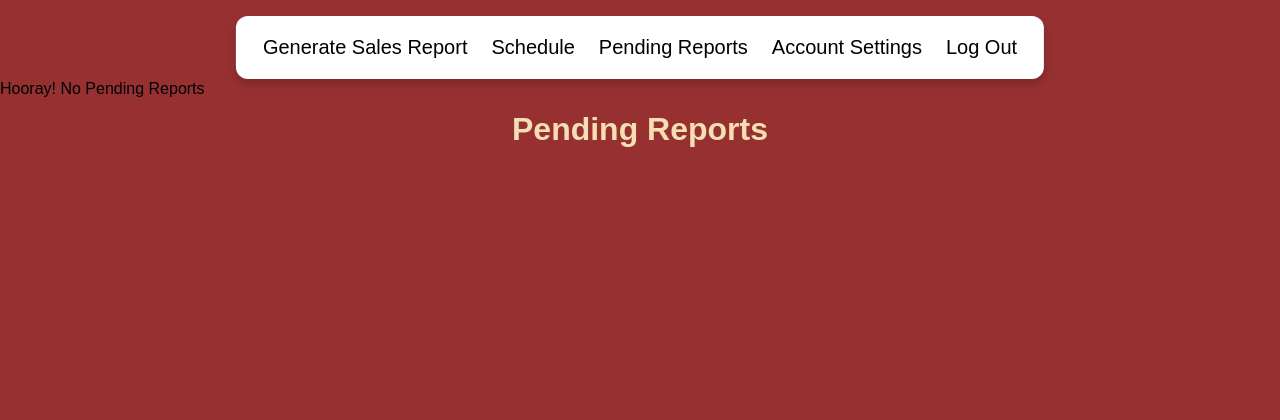
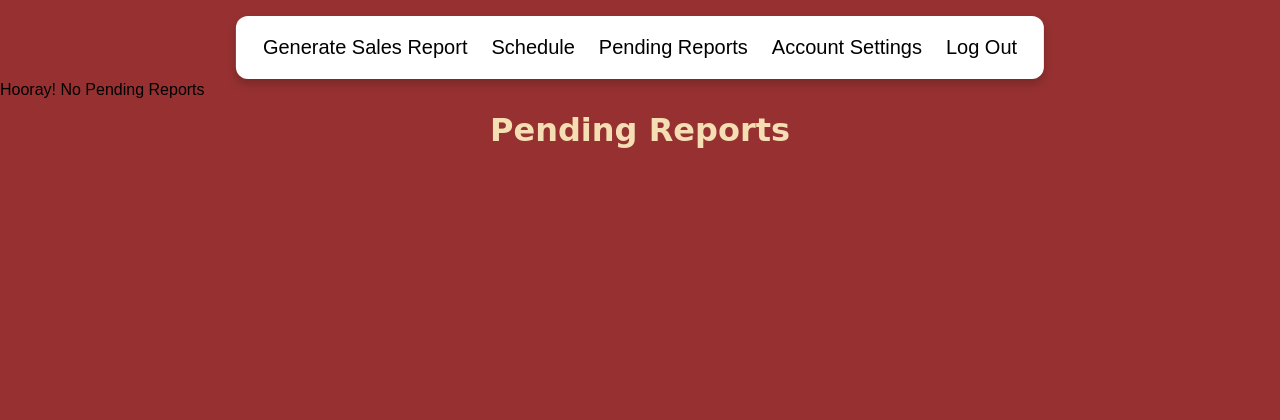
Before and after one commit to DinCyDab/IM2, a PHP site: page /staffpendingreports.php in a window 1280 px wide. Shown: the top 420 px of the page. Run offline with PHP 8.4, Linux system fonts and the light colour scheme; a user stored in the database is signed in; data comes from the database, SQL or seed files in the repository.

Commit message:
Update staffpendingreports.php

```diff
--- a/staffpendingreports.php
+++ b/staffpendingreports.php
@@ -57,6 +57,7 @@ if(!isset($_SESSION["SORT"])){
             .pageheader h1{
                 color: wheat;
                 text-align: center;
+                font-family: cursive;
             }
         </style>
     </head>
```
